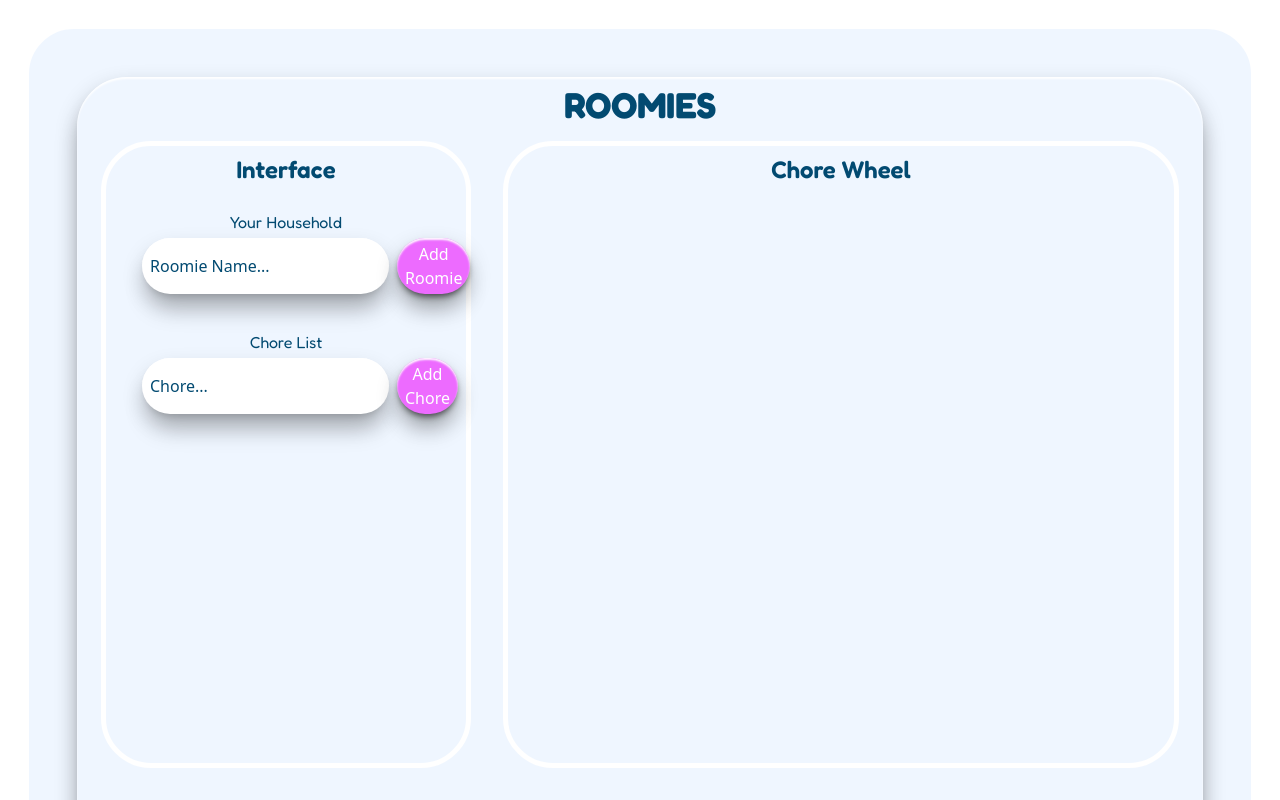
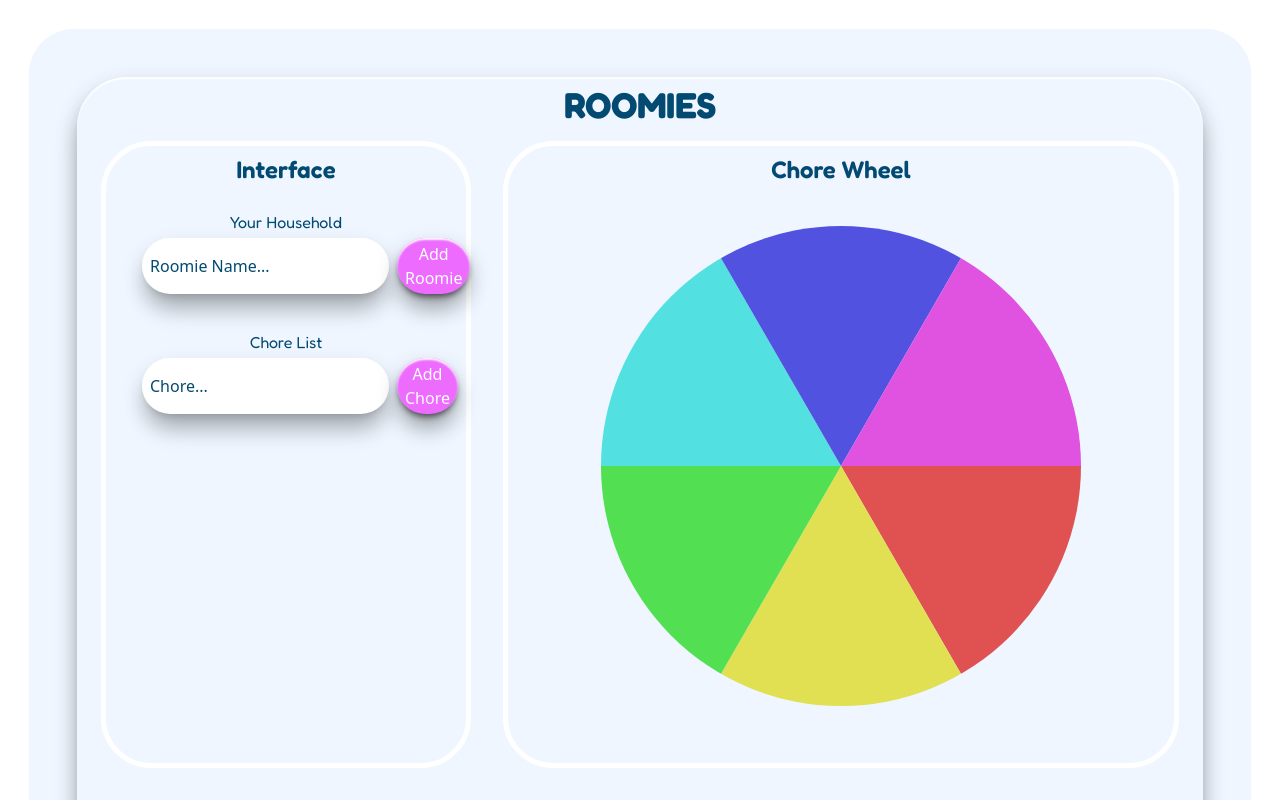
Before and after one commit to dsriva03/Roomies, a React (Vite) app: page / in a window 1280 px wide. Shown: the top 800 px of the page. Built offline with nearby package versions, Linux system fonts and the light colour scheme; the HTML template or start-up script is replaced by a standard one.

Commit message:
Add dynamic chore wheel with colored segments to ChoreWheel component.

```diff
--- a/src/Components/ChoreWheel.tsx
+++ b/src/Components/ChoreWheel.tsx
@@ -1,16 +1,39 @@
 
 
 function ChoreWheel() {
+
+    const items = ["thing1","thing2","thing3","thing4","thing5","thing6"]
 
     return (
         <>
             <div className="p-2 m-4 h-8/10 w-2/3 border-white rounded-[50px]
              border-5"  id="ChoreWheel">
-
-            <h1
-            className="text-2xl font-display font-semibold text-sky-900"
-            >Chore Wheel</h1>
-
+                <h1 className="text-2xl font-display font-semibold text-sky-900"
+                >Chore Wheel</h1>
+                <div
+                id="wheelContainer"
+                className="flex justify-center m-10"
+                >
+                    <div id="wheel" className="flex-none">
+                        <div className="relative w-120 h-120 rounded-full overflow-hidden">
+                            {Array.from(items).map((_, i) => (
+                                <div
+                                key={i}
+                                className="absolute w-full h-full"
+                                style={{
+                                    clipPath: `polygon(50% 50%, ${50 + 100 * Math.cos((i * (360/items.length) * Math.PI) / 180)}% ${
+                                    50 + 100 * Math.sin((i * (360/items.length) * Math.PI) / 180)
+                                    }%, ${50 + 100 * Math.cos(((i + 1) * (360/items.length) * Math.PI) / 180)}% ${
+                                    50 + 100 * Math.sin(((i + 1) * (360/items.length) * Math.PI) / 180)
+                                    }%)`,
+                                    backgroundColor: `hsl(${i * 60}, 70%, 60%)`,
+                                }}>
+                                </div>
+                                // * insert text here?
+                            ))}
+                        </div>
+                    </div>
+                </div>
             </div>
         </>
     )
```
